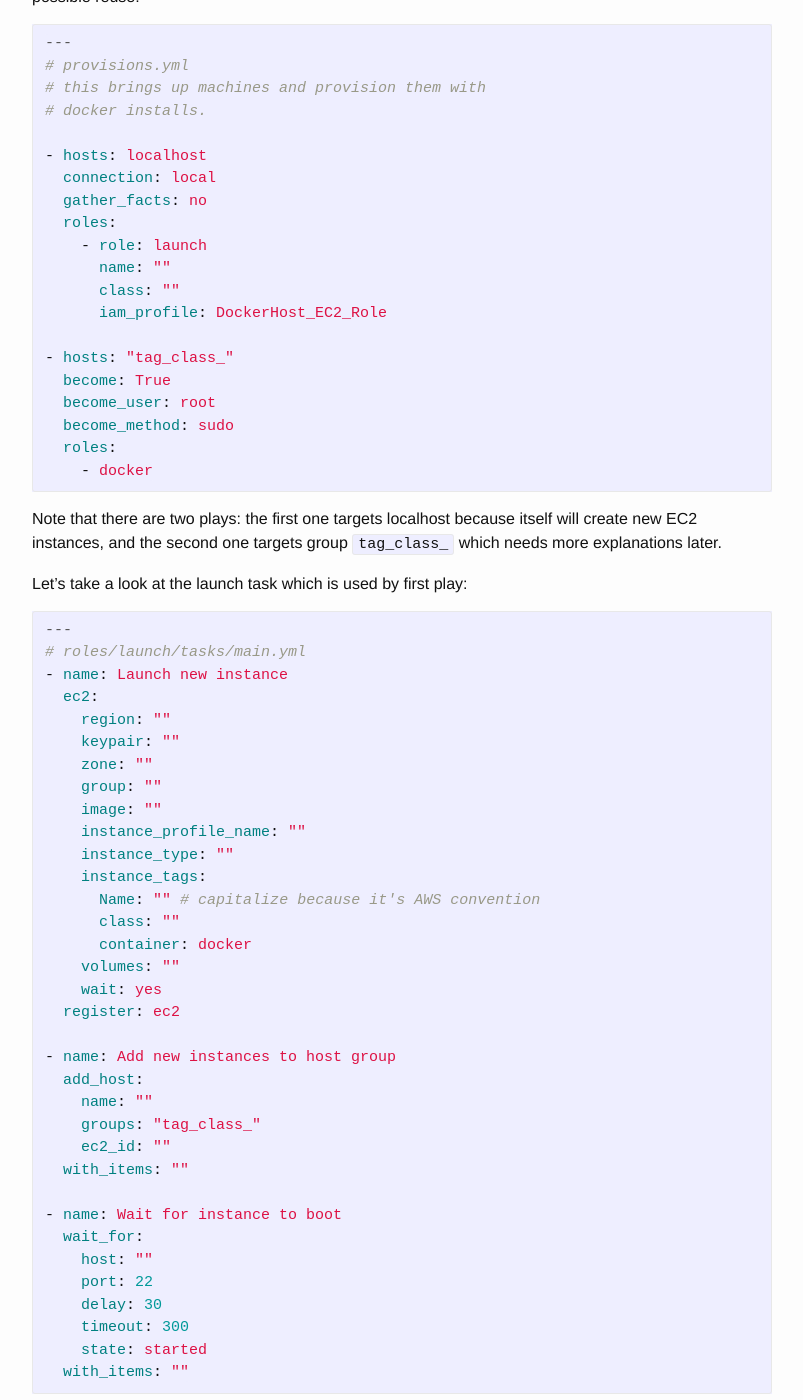
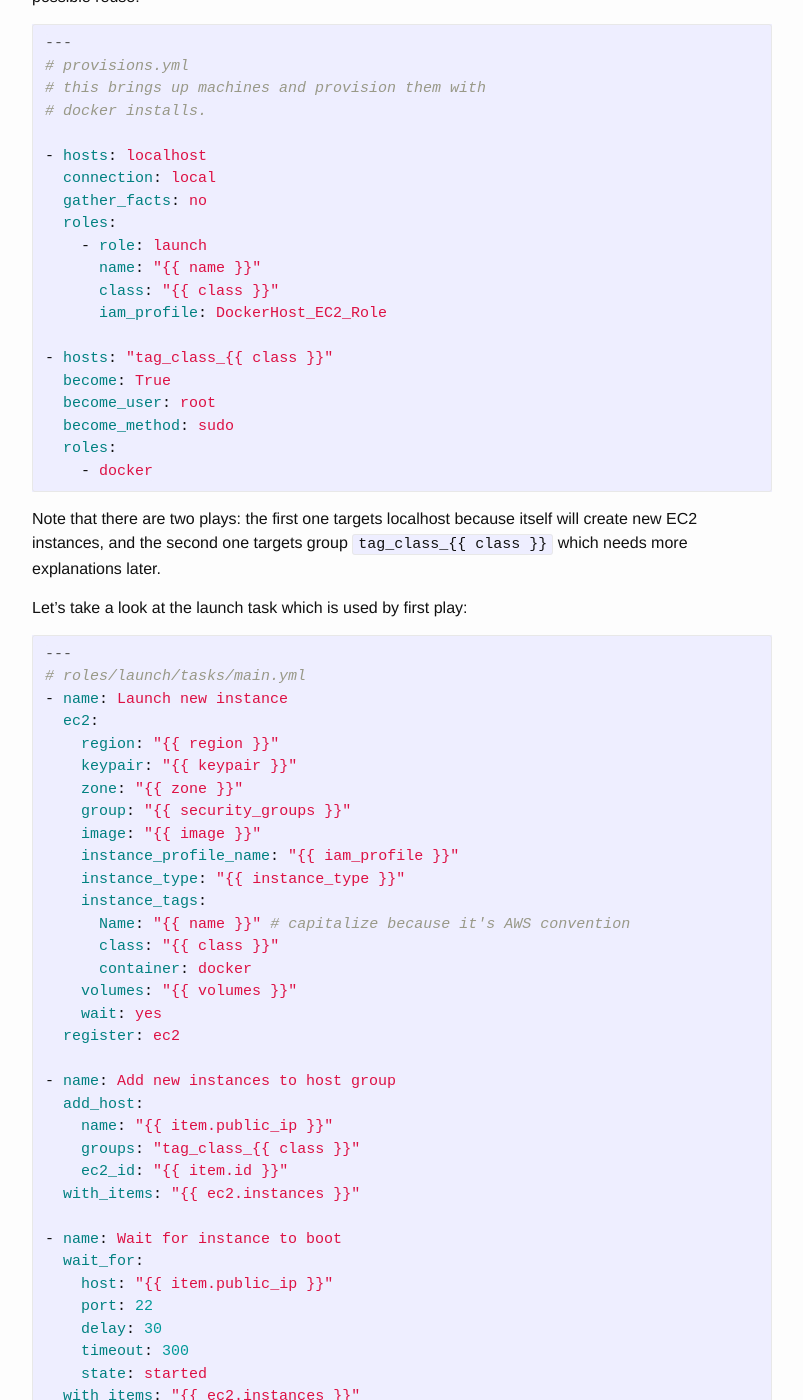
Before and after one commit to Jimexist/Jimexist.github.io, a Jekyll site: the page built from _posts/2016-07-24-using-ansible-to-provision-aws-ec2-instances-with-docker.markdown, in a window 1280 px wide and 1400 px high, scrolled down 2078 px. Shown: the whole window, without its empty margins (238-1041 px from the left). Built offline with Jekyll 4.4.1, drawn with Linux system fonts in a browser that asks for light colours; some of the changed text lies outside the part shown.

Commit message:
fix syntax

````diff
--- a/_posts/2016-07-24-using-ansible-to-provision-aws-ec2-instances-with-docker.markdown
+++ b/_posts/2016-07-24-using-ansible-to-provision-aws-ec2-instances-with-docker.markdown
@@ -75,6 +75,7 @@ Apart from `site.yml` I also created `provisions.yml` and `backends.yml` , the f
 
 The content of top-level `provisions.yml` is rather simple since most of the meat is in `roles` for possible reuse:
 
+{% raw %}
 ```yaml
 ---
 # provisions.yml
@@ -97,11 +98,13 @@ The content of top-level `provisions.yml` is rather simple since most of the mea
   roles:
     - docker
 ```
+{% endraw %}
 
-Note that there are two plays: the first one targets localhost because itself will create new EC2 instances, and the second one targets group `tag_class_{{ class }}` which needs more explanations later.
+Note that there are two plays: the first one targets localhost because itself will create new EC2 instances, and the second one targets group {% raw %}`tag_class_{{ class }}`{% endraw %} which needs more explanations later.
 
 Let’s take a look at the launch task which is used by first play:
 
+{% raw %}
 ```yaml
 ---
 # roles/launch/tasks/main.yml
@@ -138,6 +141,7 @@ Let’s take a look at the launch task which is used by first play:
     state: started
   with_items: "{{ ec2.instances }}"
 ```
+{% endraw %}
 
 it uses ansible’s ec2 module to create instances using a set of variables. Basically you can tweak a lot of things here:
 
@@ -176,6 +180,7 @@ After the instances are created and added to groups, the task will wait for thei
 
 The second step is to install and start docker daemon on each machine:
 
+{% raw %}
 ```yaml
 ---
 # roles/docker/tasks/main.yml
@@ -203,6 +208,7 @@ The second step is to install and start docker daemon on each machine:
   with_items:
     - docker-py
 ```
+{% endraw %}
 
 Amazon’s Linux AMI comes with yum (and a fast intranet source list). You might want to use `apt` if you are using ubuntu or debian. Docker officially provided https://get.docker.com script for installation like `curl https://get.docker.com | sh` , but since you already know what’s inside there, you might just use  `yum` .
 
@@ -215,6 +221,7 @@ With this done, you are all set! Go and run `provisions.yml` playbook and you’
 
 To showcase how you can then run docker containers, see below:
 
+{% raw %}
 ```yaml
 ---
 # roles/dataserver/tasks/main.yml
@@ -254,6 +261,7 @@ To showcase how you can then run docker containers, see below:
 
 # more goes on
 ```
+{% endraw %}
 
 You can pretty much use ansible to do many cool things with docker, like login to dockerhub and pull private images, telling docker containers to log to a specific CloudWatch log stream, and create docker containers to talk to each others within different network interfaces. For more detailed information you can see [the docs](http://docs.ansible.com/ansible/docker_container_module.html). Once you have these credentials stored as group_var files, you can use [ansible-vault](http://docs.ansible.com/ansible/playbooks_vault.html) to encrypt them so that you don’t have to store passwords in cleartext in git.
 
@@ -282,6 +290,7 @@ docker_volume_group: docker_vol
 
 and then in `roles/docker/tasks/main.yml` to include these additional steps after installing docker and before starting the docker daemon:
 
+{% raw %}
 ```yaml
 - name: Create the volume group for docker volume
   shell: vgcreate "{{ docker_volume_group }}" "{{ volumes[0].device_name }}"
@@ -305,6 +314,7 @@ and then in `roles/docker/tasks/main.yml` to include these additional steps afte
 - name: Run docker-storage-setup
   shell: docker-storage-setup
 ```
+{% endraw %}
 
 The script will create and update the logical volume on the block device and write configuration to `/etc/sysconfig/docker-storage`  so that docker daemon can pick up the new config.
 
````
